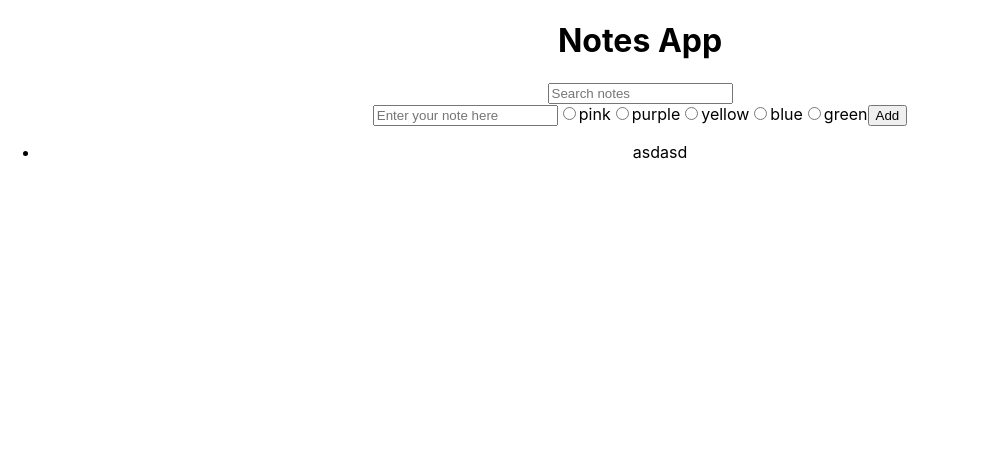
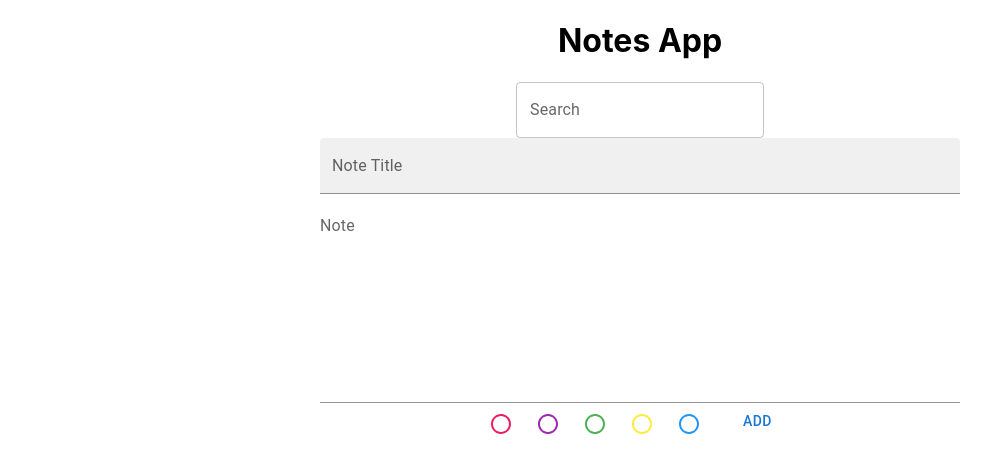
Before and after one commit to rubhain/notes-react-redux-ts, a React (Create React App) app: page / in a window 1280 px wide. Shown: the top 472 px of the page, without its empty margins (0-1000 px from the left). Built offline with nearby package versions, Linux system fonts and the light colour scheme.

Commit message:
Form component + Material UI

```diff
--- a/package.json
+++ b/package.json
@@ -3,6 +3,9 @@
   "version": "0.1.0",
   "private": true,
   "dependencies": {
+    "@emotion/react": "^11.10.5",
+    "@emotion/styled": "^11.10.5",
+    "@mui/material": "^5.11.2",
     "@reduxjs/toolkit": "^1.9.1",
     "@testing-library/jest-dom": "^5.16.5",
     "@testing-library/react": "^13.4.0",
@@ -11,6 +14,7 @@
     "@types/node": "^16.18.10",
     "@types/react": "^18.0.26",
     "@types/react-dom": "^18.0.9",
+    "bootstrap": "^5.3.0-alpha1",
     "formik": "^2.2.9",
     "react": "^18.2.0",
     "react-dom": "^18.2.0",
--- a/src/App.css
+++ b/src/App.css
@@ -1,5 +1,10 @@
 .App {
   text-align: center;
+
 }
 
-.list li{ display: inline;}
+.search-input{
+  text-align: left;
+  margin-bottom: 20px;
+  border-radius: 5px;
+}
--- a/src/components/NoteForm/NoteForm.tsx
+++ b/src/components/NoteForm/NoteForm.tsx
@@ -1,50 +1,168 @@
 import React from "react";
-import { Field, Form, Formik } from "formik";
+import { useFormik } from "formik";
 import { useDispatch } from "react-redux";
 import { addNote } from "../../storage/notes/notesSlice";
+import TextField from "@mui/material/TextField";
+import {
+  Button,
+  FormControl,
+  FormControlLabel,
+  FormLabel,
+  Grid,
+  Radio,
+  RadioGroup,
+} from "@mui/material";
+import { blue, green, pink, purple, yellow } from "@mui/material/colors";
 
 function NoteForm() {
   const dispatch = useDispatch();
+
+  const formik = useFormik({
+    initialValues: {
+      noteTitle: "",
+      noteValue: "",
+      colour: "",
+    },
+    onSubmit: async (values: {
+      noteTitle: string;
+      noteValue: string;
+      colour: string;
+    }) => {
+      dispatch(addNote(values));
+    },
+  });
+
   return (
     <div>
-      <Formik
-        initialValues={{
-          noteValue: "",
-          colour: "",
-        }}
-        onSubmit={async (values: { noteValue: string; colour: string }) => {
-          dispatch(addNote(values));
-        }}
-      >
-        <Form>
-          <Field
-            id="noteValue"
-            name="noteValue"
-            placeholder="Enter your note here"
-          />
-          <label>
-            <Field type="radio" name="colour" value="pink" />
-            pink
-          </label>
-          <label>
-            <Field type="radio" name="colour" value="purple" />
-            purple
-          </label>
-          <label>
-            <Field type="radio" name="colour" value="yellow" />
-            yellow
-          </label>
-          <label>
-            <Field type="radio" name="colour" value="blue" />
-            blue
-          </label>
-          <label>
-            <Field type="radio" name="colour" value="green" />
-            green
-          </label>
-          <button type="submit">Add</button>
-        </Form>
-      </Formik>
+      <form onSubmit={formik.handleSubmit}>
+        <Grid container justifyContent="center">
+          <Grid item xs={6}>
+            <TextField
+              id="noteTitle"
+              name="noteTitle"
+              label="Note Title"
+              multiline
+              fullWidth
+              maxRows={4}
+              onChange={formik.handleChange}
+              variant="filled"
+            />
+
+            <TextField
+              id="standard-multiline-static"
+              label="Note"
+              multiline
+              fullWidth
+              rows={8}
+              variant="standard"
+              name="noteValue"
+              onChange={formik.handleChange}
+            />
+          </Grid>
+          <Grid container direction="row" justifyContent="center">
+            <FormControl>
+              <FormLabel id="colour" />
+              <Grid item alignItems="flex-start" justifyItems="flex-start">
+                <RadioGroup
+                  row
+                  aria-labelledby="colour-selectors"
+                  name="row-radio-buttons-group"
+                >
+                  {" "}
+                  <FormControlLabel
+                    onChange={formik.handleChange}
+                    id="colour"
+                    name="colour"
+                    value="pink"
+                    control={
+                      <Radio
+                        sx={{
+                          color: pink[500],
+                          "&.Mui-checked": {
+                            color: pink[300],
+                          },
+                        }}
+                      />
+                    }
+                    label=""
+                  />
+                  <FormControlLabel
+                    onChange={formik.handleChange}
+                    id="colour"
+                    name="colour"
+                    value="purple"
+                    control={
+                      <Radio
+                        sx={{
+                          color: purple[500],
+                          "&.Mui-checked": {
+                            color: purple[300],
+                          },
+                        }}
+                      />
+                    }
+                    label=""
+                  />
+                  <FormControlLabel
+                    onChange={formik.handleChange}
+                    id="colour"
+                    name="colour"
+                    value="green"
+                    control={
+                      <Radio
+                        sx={{
+                          color: green[500],
+                          "&.Mui-checked": {
+                            color: green[300],
+                          },
+                        }}
+                      />
+                    }
+                    label=""
+                  />
+                  <FormControlLabel
+                    onChange={formik.handleChange}
+                    id="colour"
+                    name="colour"
+                    value="yellow"
+                    control={
+                      <Radio
+                        sx={{
+                          color: yellow[500],
+                          "&.Mui-checked": {
+                            color: yellow[300],
+                          },
+                        }}
+                      />
+                    }
+                    label=""
+                  />
+                  <FormControlLabel
+                    onChange={formik.handleChange}
+                    id="colour"
+                    name="colour"
+                    value="blue"
+                    control={
+                      <Radio
+                        sx={{
+                          color: blue[500],
+                          "&.Mui-checked": {
+                            color: blue[300],
+                          },
+                        }}
+                      />
+                    }
+                    label=""
+                  />
+                </RadioGroup>
+              </Grid>
+            </FormControl>
+            <Grid item justifyContent="flex-end">
+              <Button type="submit">Add</Button>
+            </Grid>
+          </Grid>
+        </Grid>
+      </form>
     </div>
   );
 }
--- a/src/components/NoteList/NoteList.tsx
+++ b/src/components/NoteList/NoteList.tsx
@@ -1,3 +1,4 @@
+import { nanoid } from "@reduxjs/toolkit";
 import React from "react";
 import { useSelector } from "react-redux";
 
@@ -10,7 +11,7 @@ function NoteList() {
     <div>
       <ul>
         {items.map((item: any) => (
-          <li key={item.id}>
+          <li key={nanoid(1)}>
             <div>{item.noteValue}</div>
           </li>
         ))}
--- a/src/components/Search/Search.tsx
+++ b/src/components/Search/Search.tsx
@@ -1,9 +1,10 @@
+import TextField from "@mui/material/TextField";
 import React from "react";
 
 function Search() {
   return (
     <div>
-      <input type="text" placeholder="Search notes" />
+      <TextField id="outlined-basic" label="Search" variant="outlined" />
     </div>
   );
 }
--- a/src/storage/notes/notesSlice.ts
+++ b/src/storage/notes/notesSlice.ts
@@ -2,7 +2,8 @@ import { createSlice } from "@reduxjs/toolkit";
 
 export const notesSlice = createSlice({
     name: 'notes',
-    initialState: { items: [{ noteValue: "asdasd", colour: "purple" }] },
+    // eslint-disable-next-line @typescript-eslint/consistent-type-assertions
+    initialState: { items:<any> [] },
     reducers: {
         addNote: (state, action) =>{
             state.items.push(action.payload)
```
Also changed, not shown: 1 other file (tests, documents, lock files or other folders).
